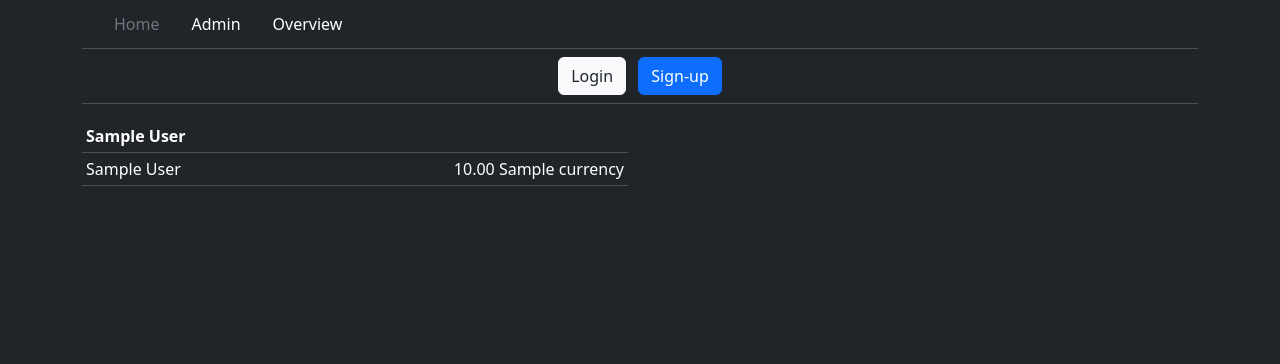
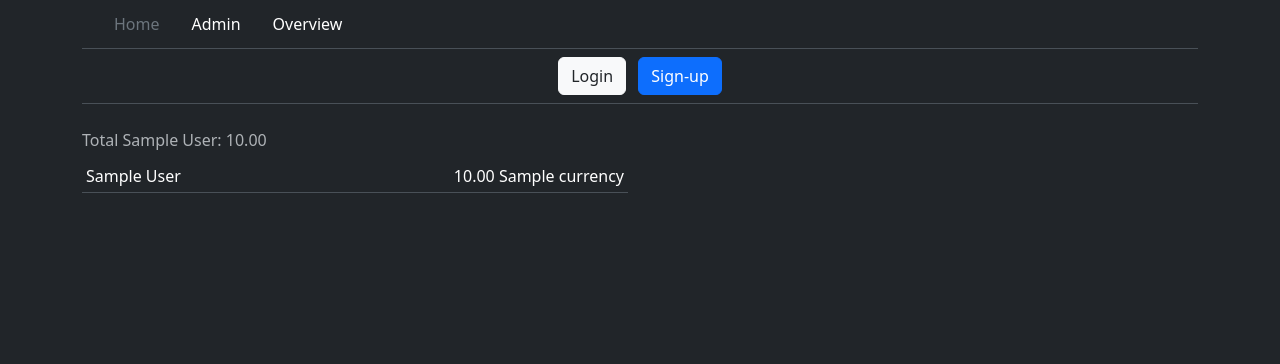
Before and after one commit to humbertsjm/mysite, a Django app: page /overview in a window 1280 px wide. Shown: the top 364 px of the page. Run offline with Django 5.2, Linux system fonts and the light colour scheme; a user stored in the database is signed in; tables that the repository leaves empty hold one stand-in row (values such as "Sample post").

Commit message:
Improvise equity calculation

```diff
--- a/apps/accounting/templates/balance.html
+++ b/apps/accounting/templates/balance.html
@@ -14,11 +14,8 @@
         <section class="col">
             {% for section in assets %}
             <div>
-                <table class="table table-sm">
-                    <thead>
-                        <th>{{ section.label}}</th>
-                        <th></th>
-                    </thead>
+                <table class="table table-sm caption-top">
+                    <caption>Total {{ section.label }}: {{ section.total }} </caption>
                     <tbody>
                         {% for item in section.items %}
                         <tr>
@@ -39,11 +36,8 @@
             <div class="row">
                 {% for section in liabilities %}
                 <div>
-                    <table class="table">
-                        <thead>
-                            <th>{{ section.label }}</th>
-                            <th></th>
-                        </thead>
+                    <table class="table caption-top">
+                        <caption>Total {{ section.label }}: {{ section.total }} </caption>
                         <tbody>
                             {% for item in section.items %}
                             <tr>
@@ -64,11 +58,15 @@
                 {% for section in equities %}
                 <div>
                     <table class="table">
-                        <thead>
-                            <th>{{ section.label }}</th>
-                            <th></th>
-                        </thead>
                         <tbody>
+                            <tr>
+                                <td>Activos </td>
+                                <td class="text-end">{{ total_assets }} MXN</td>
+                            </tr>
+                            <tr>
+                                <td>Pasivos </td>
+                                <td class="text-end">- {{ total_liabilities }} MXN</td>
+                            </tr>
                             {% for item in section.items %}
                             <tr>
                                 <td>{{ item.label }}</td>
--- a/apps/accounting/views.py
+++ b/apps/accounting/views.py
@@ -26,12 +26,19 @@
                     }
                     for acc in Account.dbfunctions.get_by_behavior(beh)
                 ],
-                'section_total': 0
+                'total': 0
             }
             for beh in AccountingBehavior.dbfunctions.get_by_tag(
                 AccountingCategoryTag.ASSET
             )
         ]
+        context['total_assets'] = 0
+        for asset_group in context['assets']:
+            asset_group['total'] = sum([
+                item['qty']
+                for item in asset_group['items']
+            ])
+            context['total_assets'] += asset_group['total']
 
         context['liabilities'] = [
             {
@@ -44,25 +51,33 @@
                     }
                     for acc in Account.dbfunctions.get_by_behavior(beh)
                 ],
-                'section_total': 0
+                'total': 0
             }
             for beh in AccountingBehavior.dbfunctions.get_by_tag(
                 AccountingCategoryTag.LIABILITY
             )
         ]
+        context['total_liabilities'] = 0
+        for liability_group in context['liabilities']:
+            liability_group['total'] = sum([
+                item['qty']
+                for item in liability_group['items']
+            ])
+            context['total_liabilities'] += liability_group['total']
 
+        equity_total = context['total_assets'] - context['total_liabilities']
         context['equities'] = [
             {
                 'label': beh.label,
                 'items': [
                     {
                         'label': acc.label,
-                        'qty': acc.quantity,
+                        'qty': equity_total,
                         'currency': acc.currency.label
                     }
                     for acc in Account.dbfunctions.get_by_behavior(beh)
                 ],
-                'section_total': 0
+                'total': 0
             }
             for beh in AccountingBehavior.dbfunctions.get_by_tag(
                 AccountingCategoryTag.EQUITY
```
